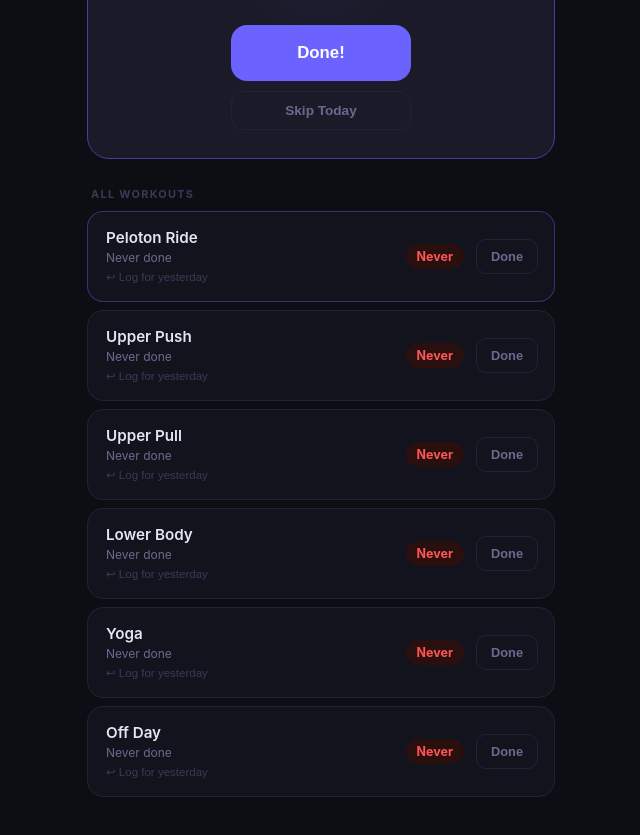
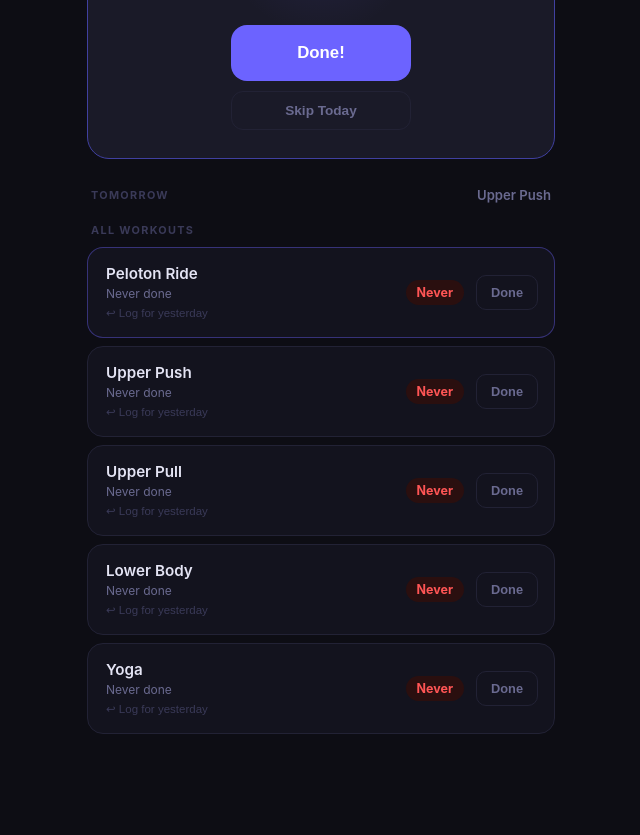
Before and after one commit to chrisaug21/habits, a plain HTML site: page index.html in a window 1280 px wide. Shown: the part 217-1052 px from the top of the page, without its empty margins (319-959 px from the left). After the commit the page ends 999 px from the top, so only its background shows below. Drawn offline with Linux system fonts and the light colour scheme.

Commit message:
add tomorrow preview, remove Off Day row from list

```diff
--- a/index.html
+++ b/index.html
@@ -337,6 +337,29 @@
       cursor: default;
     }
 
+    /* Tomorrow row */
+    .tomorrow-row {
+      display: flex;
+      align-items: center;
+      justify-content: space-between;
+      padding: 0 4px;
+      margin-bottom: 20px;
+    }
+
+    .tomorrow-label {
+      font-size: 0.68rem;
+      font-weight: 700;
+      letter-spacing: 0.12em;
+      text-transform: uppercase;
+      color: var(--text-dim);
+    }
+
+    .tomorrow-name {
+      font-size: 0.82rem;
+      font-weight: 600;
+      color: var(--text-secondary);
+    }
+
     /* Toast */
     .toast {
       position: fixed;
@@ -379,6 +402,11 @@
         <button class="skip-btn" id="skip-btn">Skip Today</button>
         <button class="undo-btn" id="undo-btn" hidden></button>
       </div>
+    </div>
+
+    <div class="tomorrow-row">
+      <span class="tomorrow-label">Tomorrow</span>
+      <span class="tomorrow-name" id="tomorrow-name"></span>
     </div>
 
     <div class="list-header">All Workouts</div>
@@ -664,6 +692,14 @@
         undoBtn.hidden = true;
       }
 
+      // Tomorrow row — one step ahead of whatever is currently next
+      // If action was taken today, rotation already advanced so nextInRotation IS tomorrow.
+      // If today hasn't been actioned yet, rotation still points to today, so add 1.
+      const tomorrowWorkout = actionTakenToday
+        ? nextInRotation
+        : WORKOUTS.find(w => w.id === ROTATION[((data.rotationIndex || 0) + 1) % ROTATION.length]);
+      document.getElementById('tomorrow-name').textContent = tomorrowWorkout.name;
+
       // Workout list — suggested first, then by most recently done
       const sorted = [...WORKOUTS].sort((a, b) => {
         if (a.id === nextInRotation.id) return -1;
@@ -733,52 +769,6 @@
         list.appendChild(row);
       }
 
-      // Off Day — always at the bottom, not part of the rotation
-      const lastOffEntry = [...history].reverse().find(e => e.type === 'off');
-      const lastOffDate   = lastOffEntry ? lastOffEntry.date : null;
-      const offDays       = lastOffDate ? daysSince(lastOffDate) : null;
-      const offDoneToday  = lastOffDate === today;
-      const offAlreadyYesterday = history.some(e => e.date === yesterday && e.type === 'off');
-
-      const offRow = document.createElement('div');
-      offRow.className = ['workout-row', offDoneToday ? 'done-today' : ''].filter(Boolean).join(' ');
-
-      const offInfo = document.createElement('div');
-      offInfo.className = 'workout-info';
-
-      const offName = document.createElement('div');
-      offName.className = 'workout-name';
-      offName.textContent = 'Off Day';
-
-      const offLast = document.createElement('div');
-      offLast.className = 'workout-last';
-      offLast.textContent = lastDoneText(offDays, offDoneToday);
-
-      offInfo.appendChild(offName);
-      offInfo.appendChild(offLast);
-
-      if (!offAlreadyYesterday) {
-        const offYLink = document.createElement('button');
-        offYLink.className = 'log-yesterday-link';
-        offYLink.textContent = '\u21a9 Log for yesterday';
-        offYLink.onclick = () => logYesterday('off');
-        offInfo.appendChild(offYLink);
-      }
-
-      const offPill = document.createElement('span');
-      offPill.className = 'days-pill ' + pillClass(offDays, offDoneToday);
-      offPill.textContent = pillText(offDays, offDoneToday);
-
-      const offBtn = document.createElement('button');
-      offBtn.className = 'row-done-btn';
-      offBtn.textContent = offDoneToday ? '\u2713' : 'Done';
-      offBtn.disabled = offDoneToday;
-      if (!offDoneToday) offBtn.onclick = skipToday;
-
-      offRow.appendChild(offInfo);
-      offRow.appendChild(offPill);
-      offRow.appendChild(offBtn);
-      list.appendChild(offRow);
     }
 
     render();
--- a/sw.js
+++ b/sw.js
@@ -1,4 +1,4 @@
-const CACHE = 'wmw-v5';
+const CACHE = 'wmw-v6';
 const PRECACHE = ['/', '/index.html', '/manifest.json', '/icon.svg'];
 
 self.addEventListener('install', event => {
```
Also changed, not shown: 1 other file.
